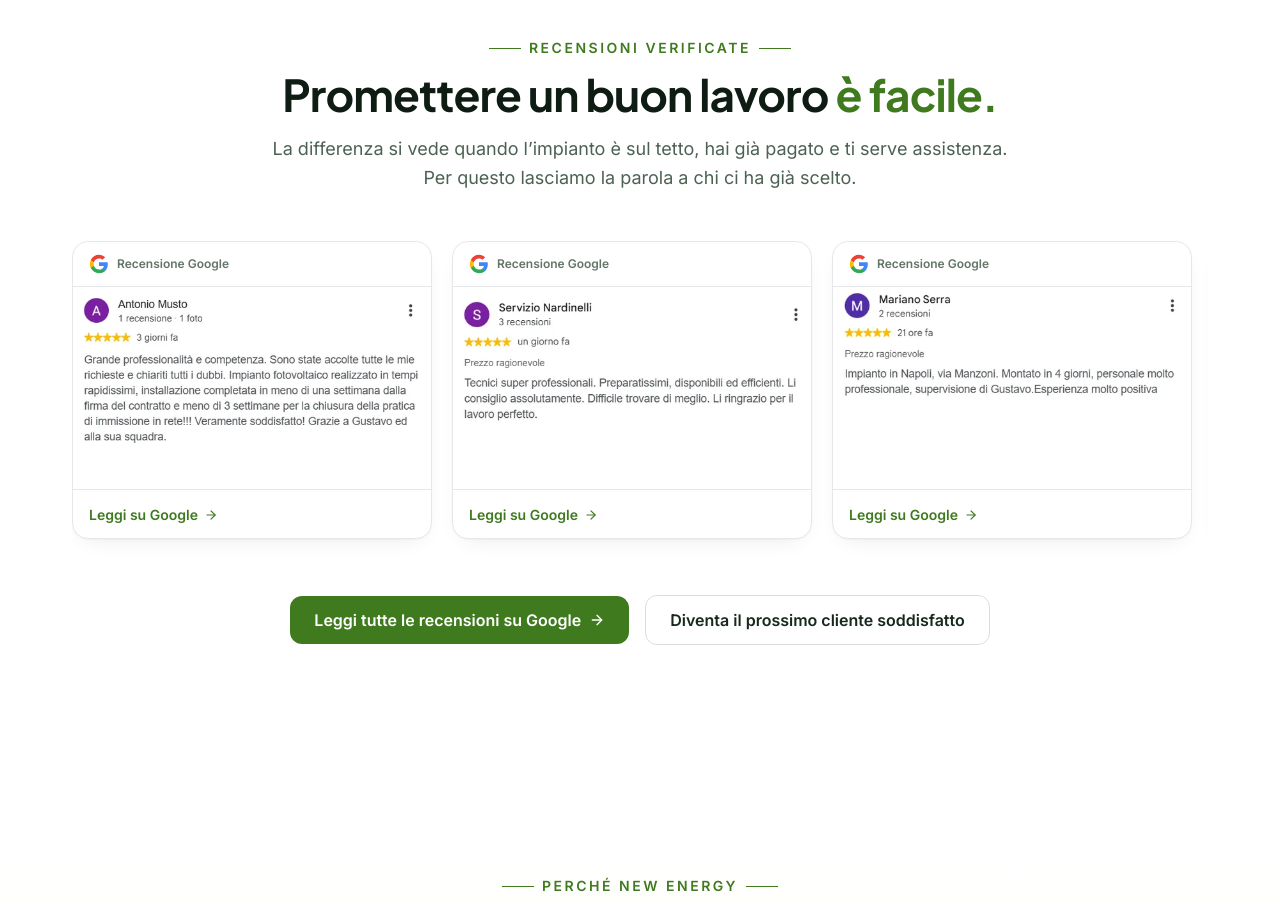
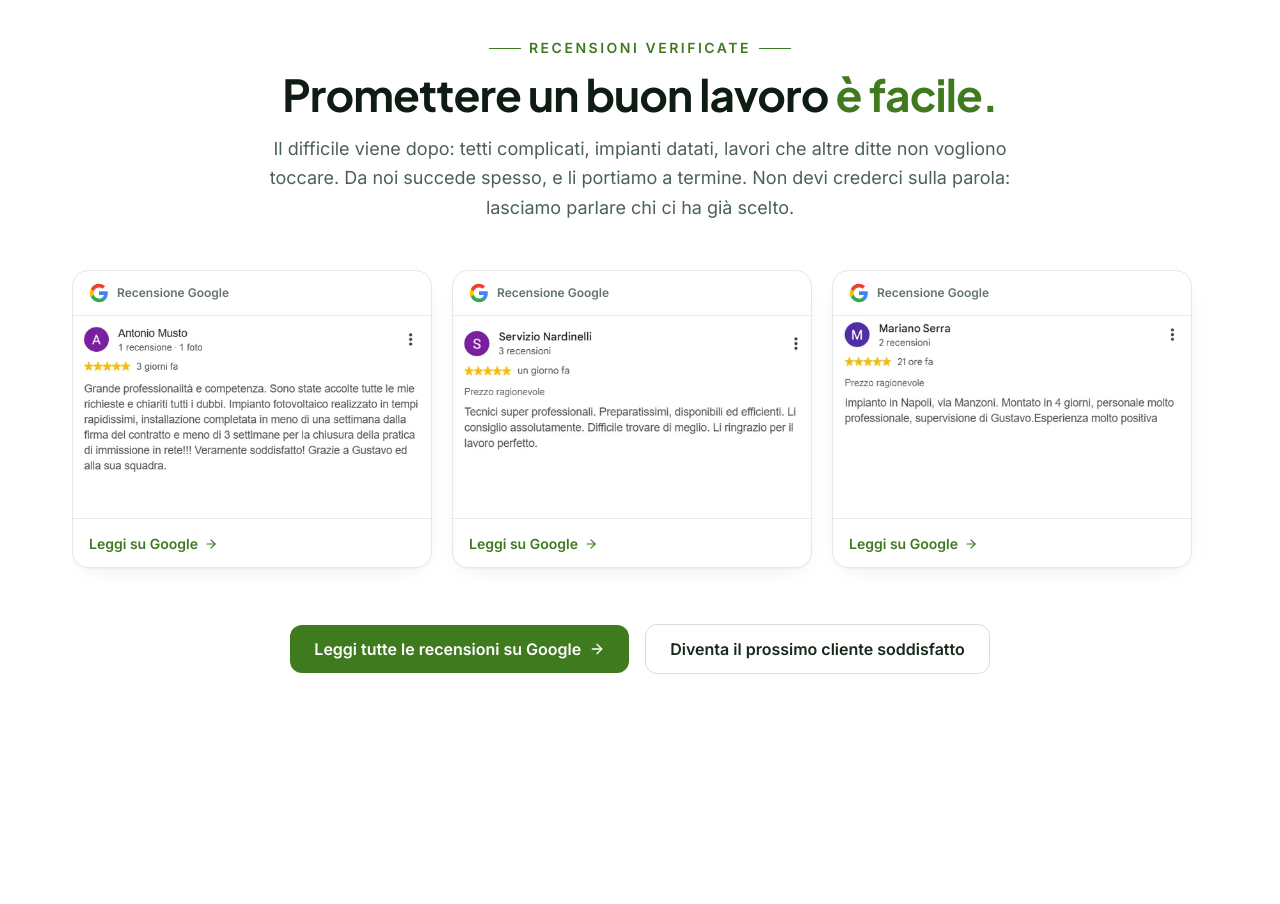
Before and after one commit to peppedemartinocopy-ui/Sito-NewEnergy, a React (Vite) app: page / in a window 1280 px wide. Shown: the part 920-1824 px from the top of the page. Built offline with nearby package versions, Linux system fonts and the light colour scheme.

Commit message:
Recensioni: sottotitolo sulla competenza nei lavori difficili
Co-Authored-By: Claude Sonnet 5.5 <noreply@anthropic.com>
Claude-Session: https://claude.ai/code/session_01F4zd61sFFBBy3YPGXhduaW

```diff
--- a/src/components/Reviews.tsx
+++ b/src/components/Reviews.tsx
@@ -83,7 +83,7 @@ export function Reviews() {
         <SectionHeading
           eyebrow="Recensioni verificate"
           title={<>Promettere un buon lavoro <span className="text-gradient-green">è facile.</span></>}
-          subtitle="La differenza si vede quando l’impianto è sul tetto, hai già pagato e ti serve assistenza. Per questo lasciamo la parola a chi ci ha già scelto."
+          subtitle="Il difficile viene dopo: tetti complicati, impianti datati, lavori che altre ditte non vogliono toccare. Da noi succede spesso, e li portiamo a termine. Non devi crederci sulla parola: lasciamo parlare chi ci ha già scelto."
         />
 
         {/* Carosello scrollabile col dito (touch/swipe) */}
```
